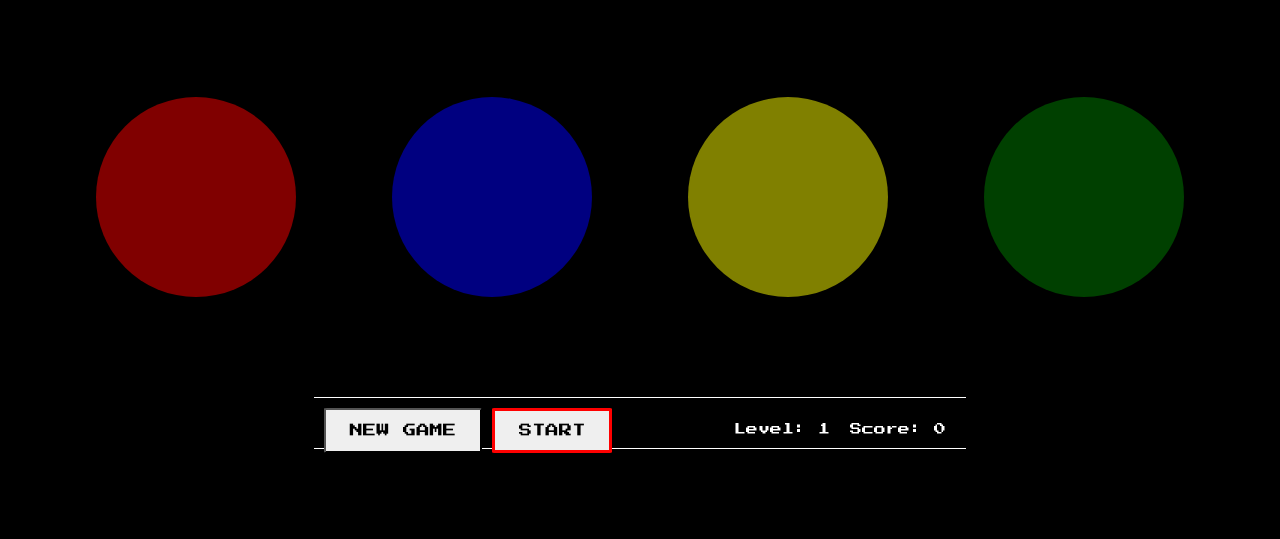
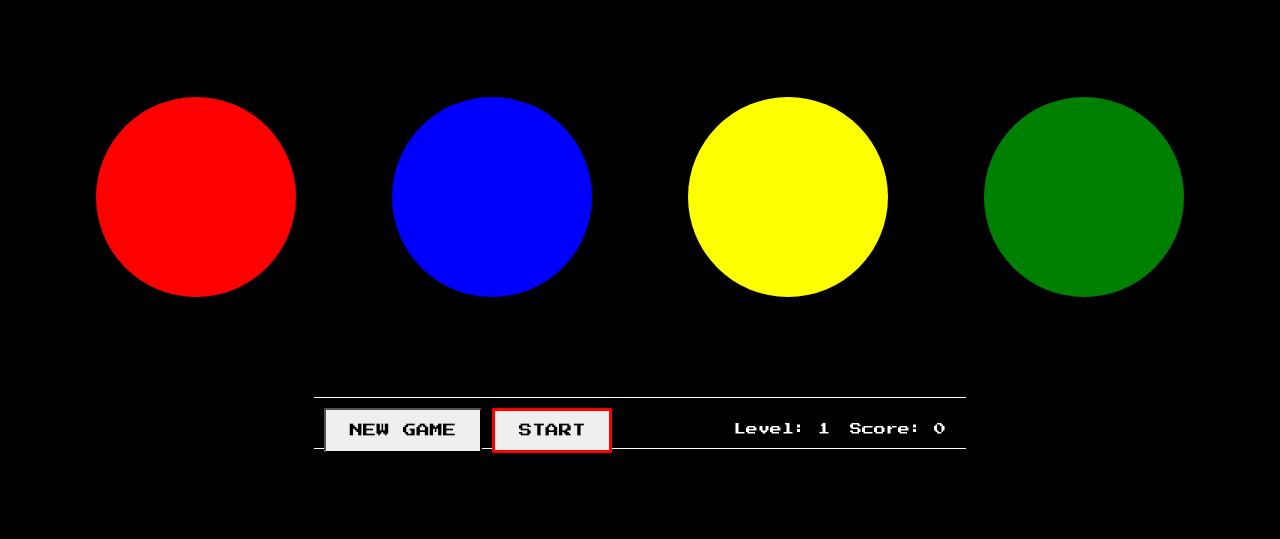
Before and after one commit to gxlgit/simon_game, a plain HTML site: page index.html in a window 1280 px wide. Shown: the part 261-800 px from the top of the page. Drawn offline with nearby package versions, Linux system fonts and the light colour scheme.

Commit message:
tweaked the look of the game

```diff
--- a/script.js
+++ b/script.js
@@ -39,7 +39,7 @@ makeCircles()
 function makeCircles(){
   //populate HTML with circles
   for(x in colorsAvailable){
-    $('.game').append(`<div class='circle ${colorsAvailable[x]}-circle' data-color=${x}></div>`)
+    $('.game').append(`<div class='circle ${colorsAvailable[x]}-circle circle-on' data-color=${x}></div>`)
     $(`.${colorsAvailable[x]}-circle`).css('background-color', colorsAvailable[x])
   }
 }//makeCircles()
@@ -237,6 +237,7 @@ function checkIfCorrect(){
           function(){
             if(x=== 0){
               showGameDialog('You Win!')
+              $('.circle').addClass('circle-on')
               x++
             }//end if
             else{
@@ -289,7 +290,8 @@ function checkIfCorrect(){
 function startLevel( event ) {
   //disable start button
   disableStart(true)
-
+  //turn down circle opacity
+  $('.circle').removeClass('circle-on')
   //on click generate random color pattern
   generateRandomColorPattern()
 
--- a/style.css
+++ b/style.css
@@ -132,16 +132,16 @@ button {
   border: solid 3px grey;
 }
 
-.start-bttn:hover {
+/* .start-bttn:hover {
   border: solid 3px green;
-}
+} */
 
 .start-active{
   border: solid 3px red;
 }
 
 .circle {
-  opacity: .5;
+  opacity: .45;
   border-radius: 50%;
   height: 200px;
   width: 200px;
@@ -149,6 +149,9 @@ button {
   /*border: solid 4px white;*/
 }
 
+.circle-on{
+  opacity: 1;
+}
 
 .circle-hover:active {
   opacity: 1;
```
